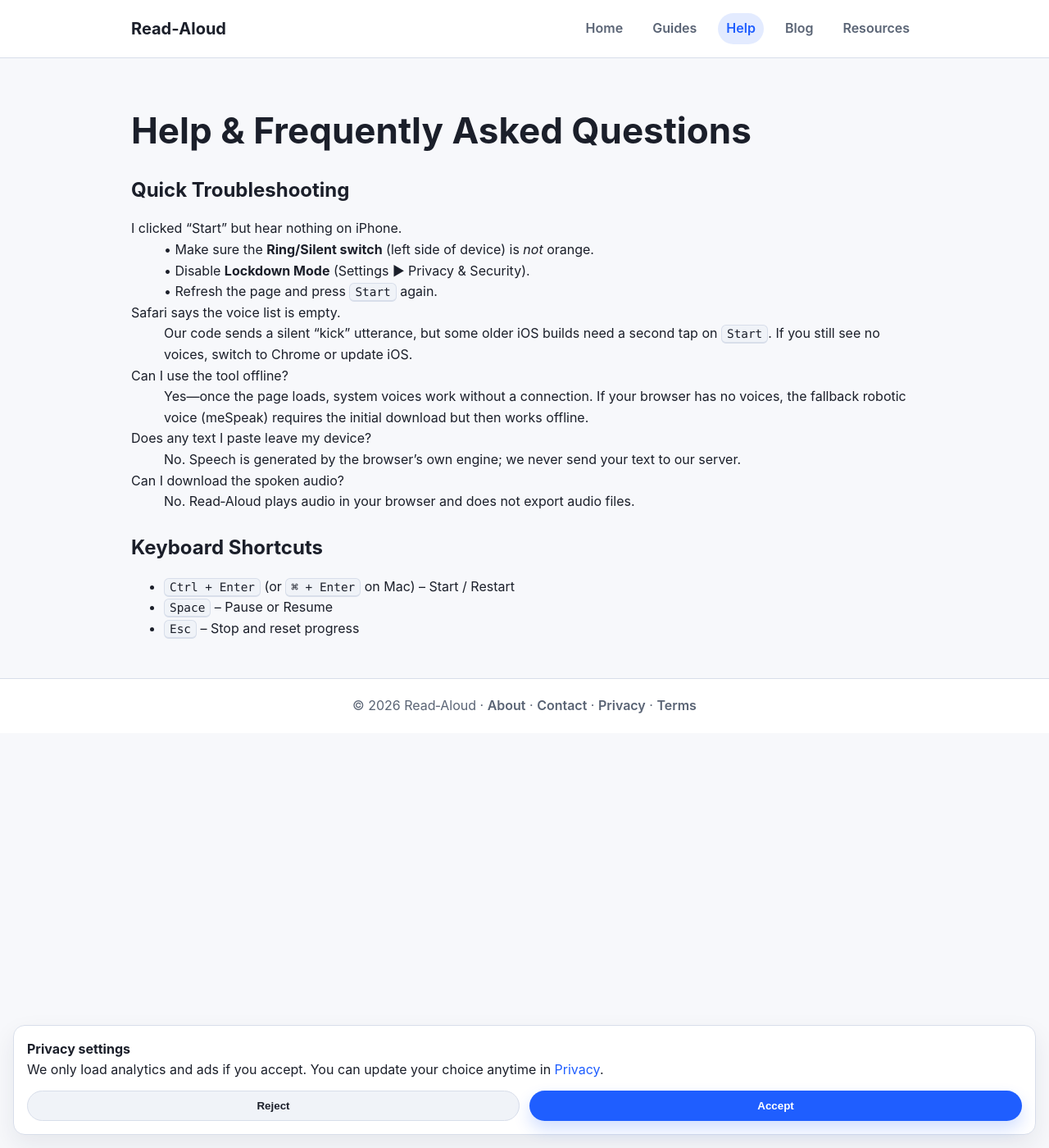
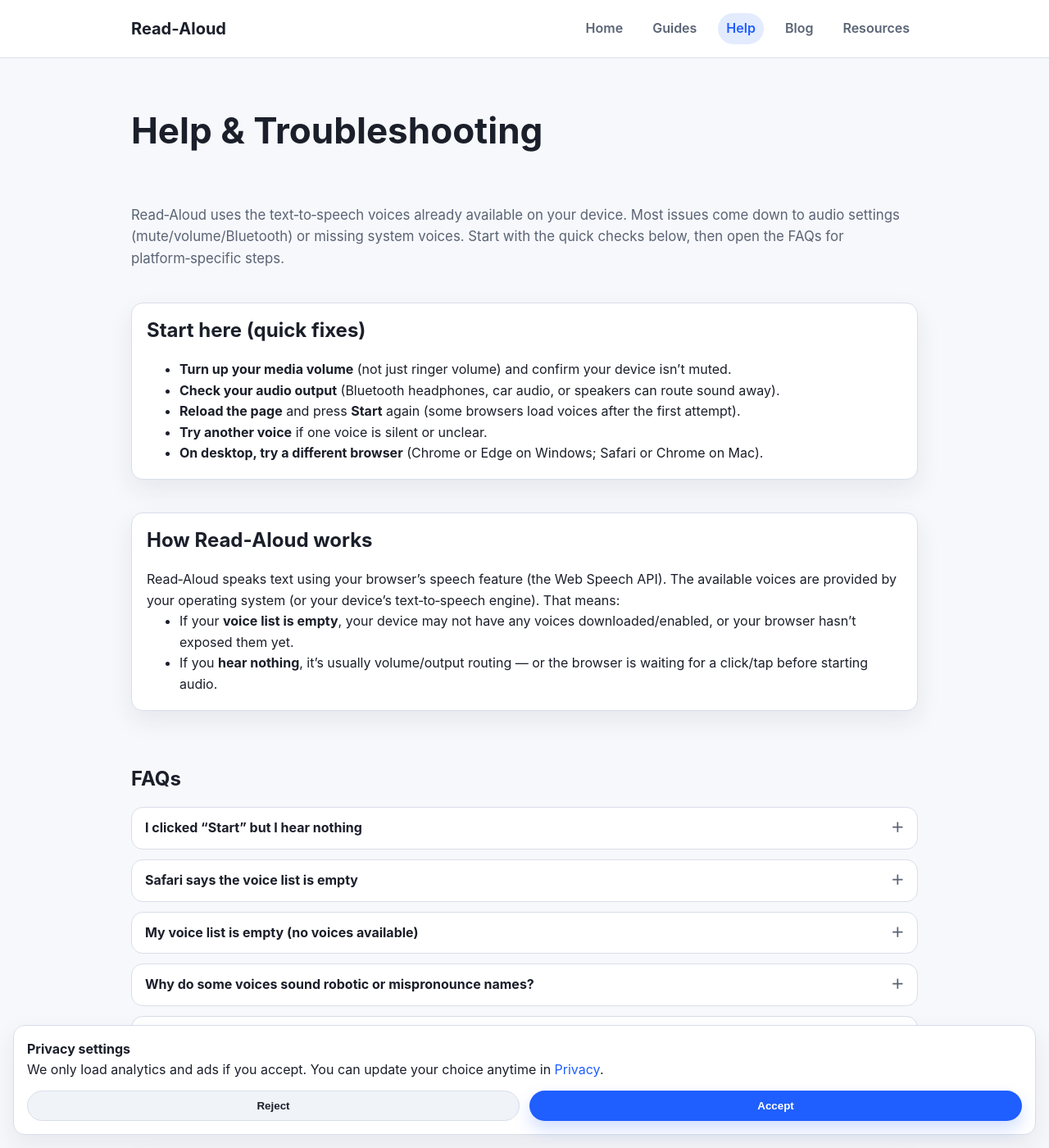
Before and after one commit to ndaly111/read-aloud, a Jekyll site: the page help.html, which Jekyll copies as it is, in a window 1280 px wide and 1400 px high. Shown: the whole window at 82% size. Built offline with Jekyll 4.4.1, drawn with Linux system fonts in a browser that asks for light colours; some of the changed text lies outside the part shown.

Commit message:
Polish help page copy and FAQ styling

```diff
--- a/help.html
+++ b/help.html
@@ -24,37 +24,155 @@
   </div>
 </header>
 
-<main>
-  <h1>Help &amp; Frequently Asked Questions</h1>
+<main class="help-page">
+  <h1>Help &amp; Troubleshooting</h1>
+  <p class="lead">
+    Read‑Aloud uses the text‑to‑speech voices already available on your device. Most issues come down to audio settings
+    (mute/volume/Bluetooth) or missing system voices. Start with the quick checks below, then open the FAQs for platform‑specific steps.
+  </p>
 
-  <h2>Quick Troubleshooting</h2>
-  <dl>
-    <dt>I clicked “Start” but hear nothing on iPhone.</dt>
-    <dd>
-      • Make sure the <strong>Ring/Silent switch</strong> (left side of device) is <em>not</em> orange.<br>
-      • Disable <strong>Lockdown Mode</strong> (Settings ▶ Privacy & Security).<br>
-      • Refresh the page and press <kbd>Start</kbd> again.
-    </dd>
+  <section class="card">
+    <h2>Start here (quick fixes)</h2>
+    <ul>
+      <li><strong>Turn up your media volume</strong> (not just ringer volume) and confirm your device isn’t muted.</li>
+      <li><strong>Check your audio output</strong> (Bluetooth headphones, car audio, or speakers can route sound away).</li>
+      <li><strong>Reload the page</strong> and press <strong>Start</strong> again (some browsers load voices after the first attempt).</li>
+      <li><strong>Try another voice</strong> if one voice is silent or unclear.</li>
+      <li><strong>On desktop, try a different browser</strong> (Chrome or Edge on Windows; Safari or Chrome on Mac).</li>
+    </ul>
+  </section>
 
-    <dt>Safari says the voice list is empty.</dt>
-    <dd>Our code sends a silent “kick” utterance, but some older iOS builds need a second tap on <kbd>Start</kbd>. If you still see no voices, switch to Chrome or update iOS.</dd>
+  <section class="box">
+    <h2>How Read‑Aloud works</h2>
+    <p>
+      Read‑Aloud speaks text using your browser’s speech feature (the Web Speech API). The available voices are provided
+      by your operating system (or your device’s text‑to‑speech engine). That means:
+    </p>
+    <ul>
+      <li>If your <strong>voice list is empty</strong>, your device may not have any voices downloaded/enabled, or your browser hasn’t exposed them yet.</li>
+      <li>If you <strong>hear nothing</strong>, it’s usually volume/output routing — or the browser is waiting for a click/tap before starting audio.</li>
+    </ul>
+  </section>
 
-    <dt>Can I use the tool offline?</dt>
-    <dd>Yes—once the page loads, system voices work without a connection. If your browser has no voices, the fallback robotic voice (meSpeak) requires the initial download but then works offline.</dd>
+  <section class="faq" aria-label="Frequently asked questions">
+    <h2>FAQs</h2>
 
-    <dt>Does any text I paste leave my device?</dt>
-    <dd>No. Speech is generated by the browser’s own engine; we never send your text to our server.</dd>
+    <details>
+      <summary>I clicked “Start” but I hear nothing</summary>
+      <div class="faq-body">
+        <ul>
+          <li>Turn up your <strong>media volume</strong> (not just ringer volume).</li>
+          <li>Check if audio is routed to <strong>Bluetooth</strong> (headphones, car, speaker).</li>
+          <li>On iPhone, make sure <strong>Silent Mode</strong> is off (Ring/Silent switch is not orange). On iPad, check Silent Mode in Control Center. Then press Start again.</li>
+          <li>Reload the page and try again.</li>
+          <li>If you’re on desktop, try another browser (Chrome, Edge, or Safari).</li>
+        </ul>
+      </div>
+    </details>
 
-    <dt>Can I download the spoken audio?</dt>
-    <dd>No. Read‑Aloud plays audio in your browser and does not export audio files.</dd>
-  </dl>
+    <details>
+      <summary>Safari says the voice list is empty</summary>
+      <div class="faq-body">
+        <p>
+          Some Safari/iOS versions only populate the voice list after the first attempt to speak. Try:
+        </p>
+        <ol>
+          <li>Press <strong>Start</strong> once.</li>
+          <li>If the voice list still looks empty, reload the page and press <strong>Start</strong> again.</li>
+          <li>If it still doesn’t appear, update iOS (or quit and reopen Safari on Mac). If the list stays empty, see “My voice list is empty” below.</li>
+        </ol>
+      </div>
+    </details>
 
-  <h2>Keyboard Shortcuts</h2>
-  <ul>
-    <li><kbd>Ctrl + Enter</kbd> (or <kbd>⌘ + Enter</kbd> on Mac) – Start / Restart</li>
-    <li><kbd>Space</kbd> – Pause or Resume</li>
-    <li><kbd>Esc</kbd> – Stop and reset progress</li>
-  </ul>
+    <details>
+      <summary>My voice list is empty (no voices available)</summary>
+      <div class="faq-body">
+        <p>
+          The voices shown in Read‑Aloud come from your <strong>device</strong>, not from Read‑Aloud itself.
+          If the list is empty, you likely need to enable or download system voices.
+        </p>
+        <p class="small">
+          After installing a new voice, reload this page. On some devices you may also need to fully close and reopen your browser.
+        </p>
+
+        <h3>iPhone / iPad</h3>
+        <ul>
+          <li>Open <strong>Settings</strong> → <strong>Accessibility</strong> → <strong>Spoken Content</strong> → <strong>Voices</strong>.</li>
+          <li>If you use VoiceOver: <strong>Settings</strong> → <strong>Accessibility</strong> → <strong>VoiceOver</strong> → <strong>Speech</strong>.</li>
+          <li>Download a voice for your language, then reload this page.</li>
+        </ul>
+
+        <h3>Mac</h3>
+        <ul>
+          <li>Open <strong>System Settings</strong> → <strong>Accessibility</strong> → <strong>Spoken Content</strong>.</li>
+          <li>Choose a system voice and use “Manage voices” (if available) to download more, then restart your browser.</li>
+        </ul>
+
+        <h3>Windows</h3>
+        <ul>
+          <li>Open <strong>Settings</strong> → <strong>Time &amp; language</strong> → <strong>Speech</strong>.</li>
+          <li>Install voices (or add a language pack that includes speech), then restart your browser.</li>
+        </ul>
+
+        <h3>Android</h3>
+        <ul>
+          <li>Open <strong>Settings</strong> → <strong>Accessibility</strong> → <strong>Text‑to‑speech output</strong> (may vary by device).</li>
+          <li>Select a TTS engine (often Google) and install voice data, then reload.</li>
+          <li>If you don’t see these menus, use Settings search for “text‑to‑speech”.</li>
+        </ul>
+
+        <p class="small">
+          Note: Voice availability is controlled by your device and browser. If the list is still empty, restart your browser or try another desktop browser.
+        </p>
+      </div>
+    </details>
+
+    <details>
+      <summary>Why do some voices sound robotic or mispronounce names?</summary>
+      <div class="faq-body">
+        <ul>
+          <li>System voices vary in quality. Try a different voice on your device.</li>
+          <li>Names, acronyms, and URLs often need tweaks (add spaces or expand acronyms).</li>
+          <li>Example: replace “WHO” with “World Health Organization.”</li>
+        </ul>
+      </div>
+    </details>
+
+    <details>
+      <summary>Can I use Read‑Aloud offline?</summary>
+      <div class="faq-body">
+        <p>
+          Usually yes: once the page is loaded, your device’s system voices can often speak without a connection.
+          If your device has no system voices available, you may need to download a voice first.
+        </p>
+      </div>
+    </details>
+
+    <details>
+      <summary>Privacy: does pasted text leave my device?</summary>
+      <div class="faq-body">
+        <p>
+          Read‑Aloud does not upload or store the text you paste on our servers. Speech is generated using your browser/device’s built‑in speech engine.
+          For more details, see the <a href="/privacy.html">Privacy Policy</a>.
+        </p>
+      </div>
+    </details>
+  </section>
+
+  <section class="callout">
+    <h2>Still need help?</h2>
+    <p>
+      Email <a href="mailto:admin@read-aloud.com?subject=Help%20request%20(read-aloud.com)">admin@read-aloud.com</a>.
+      To help us fix it faster, include:
+    </p>
+    <ul>
+      <li>Device + OS version (e.g., iPhone iOS 17 / Windows 11)</li>
+      <li>Browser + version</li>
+      <li>Whether the voice list is empty or you get silence</li>
+      <li>A screenshot of the voice list (if possible)</li>
+    </ul>
+    <p class="small">Please don’t include sensitive text in your email.</p>
+  </section>
 </main>
 
 <footer class="site-footer">
--- a/styles.css
+++ b/styles.css
@@ -217,6 +217,74 @@
 .blog-hero .lead {
   font-size: 1.05rem;
   color: var(--muted);
+}
+
+.help-page {
+  display: grid;
+  gap: 24px;
+}
+
+.help-page .lead {
+  font-size: 1.05rem;
+  color: var(--muted);
+  margin-top: 8px;
+}
+
+.faq details {
+  border: 1px solid var(--border);
+  border-radius: var(--radius);
+  background: var(--surface);
+  padding: 12px 16px;
+  margin: 12px 0;
+}
+
+.faq summary {
+  cursor: pointer;
+  font-weight: 700;
+  list-style: none;
+  display: flex;
+  align-items: center;
+  justify-content: space-between;
+  gap: 12px;
+}
+
+.faq summary::-webkit-details-marker {
+  display: none;
+}
+
+.faq summary::marker {
+  content: "";
+}
+
+.faq summary:focus-visible {
+  outline: 2px solid rgba(31, 94, 255, 0.4);
+  outline-offset: 3px;
+}
+
+.faq summary::after {
+  content: "＋";
+  font-weight: 700;
+  color: var(--muted);
+  margin-left: 12px;
+  flex-shrink: 0;
+}
+
+.faq details[open] summary::after {
+  content: "−";
+}
+
+.faq details[open] {
+  border-color: rgba(31, 94, 255, 0.25);
+}
+
+.faq .faq-body {
+  margin-top: 10px;
+  color: var(--text);
+}
+
+.faq .faq-body h3 {
+  margin-top: 14px;
+  margin-bottom: 6px;
 }
 
 .hero-actions {
```
Also changed, not shown: other parts of help.html (+4 -4 lines).
